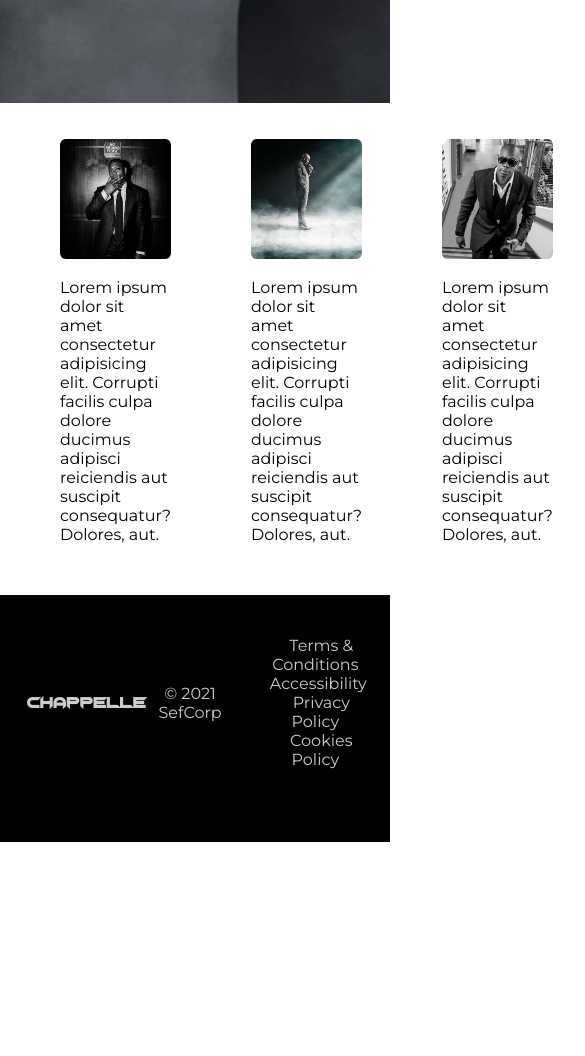
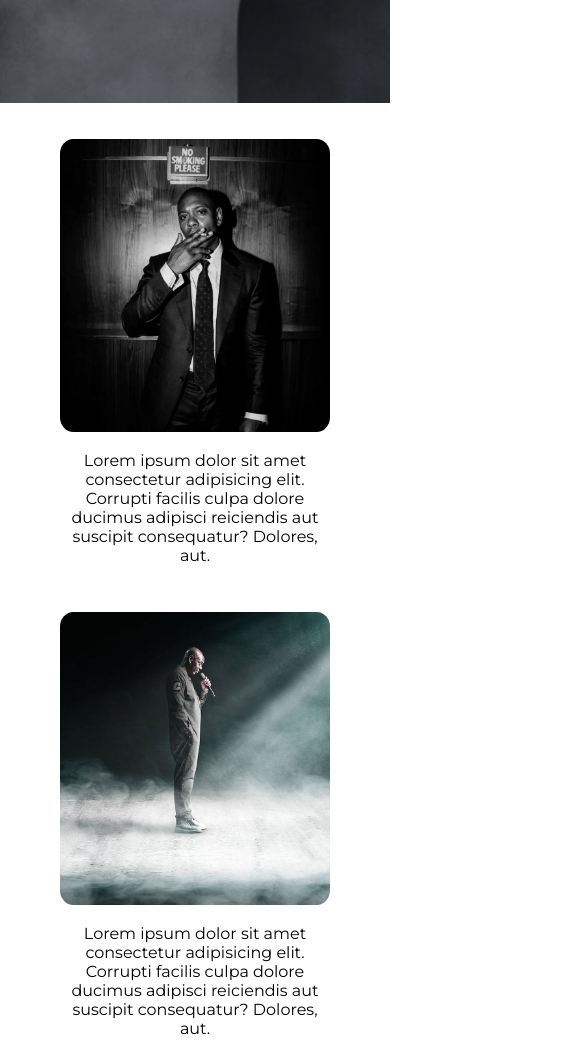
Before and after one commit to TshiMoiset/Projek-4-S, a plain HTML site: page index.html in a window 390 px wide. Shown: the part 800-1856 px from the top of the page, 585 px wide, since content can reach past the window. Before the commit the page ends 1642 px from the top, so only its background shows below. Drawn offline with Linux system fonts and the light colour scheme.

Commit message:
Update mediaQueries.css

```diff
--- a/mediaQueries.css
+++ b/mediaQueries.css
@@ -31,4 +31,13 @@
 		align-items: center;
 		width: 100%;
 	}
+
+	.part2 {
+		flex-direction: column;
+		align-items: center;
+	}
+
+	figcaption {
+		text-align: center;
+	}
 }
```
